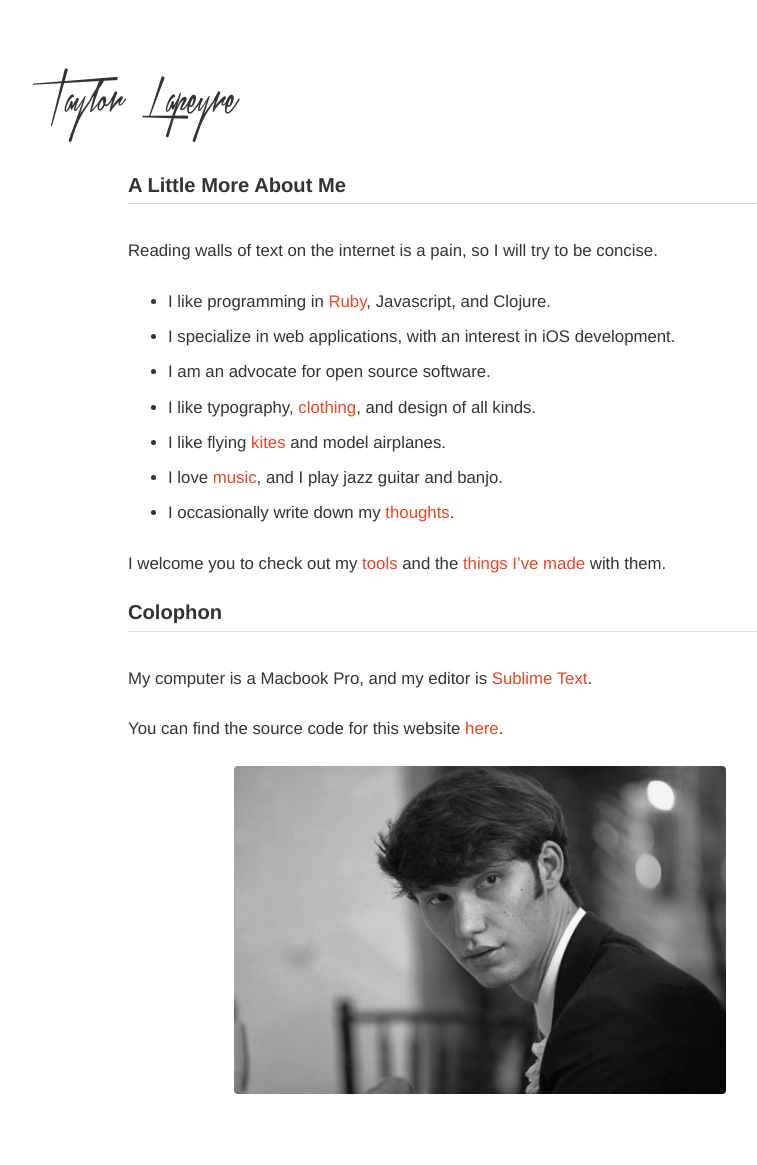
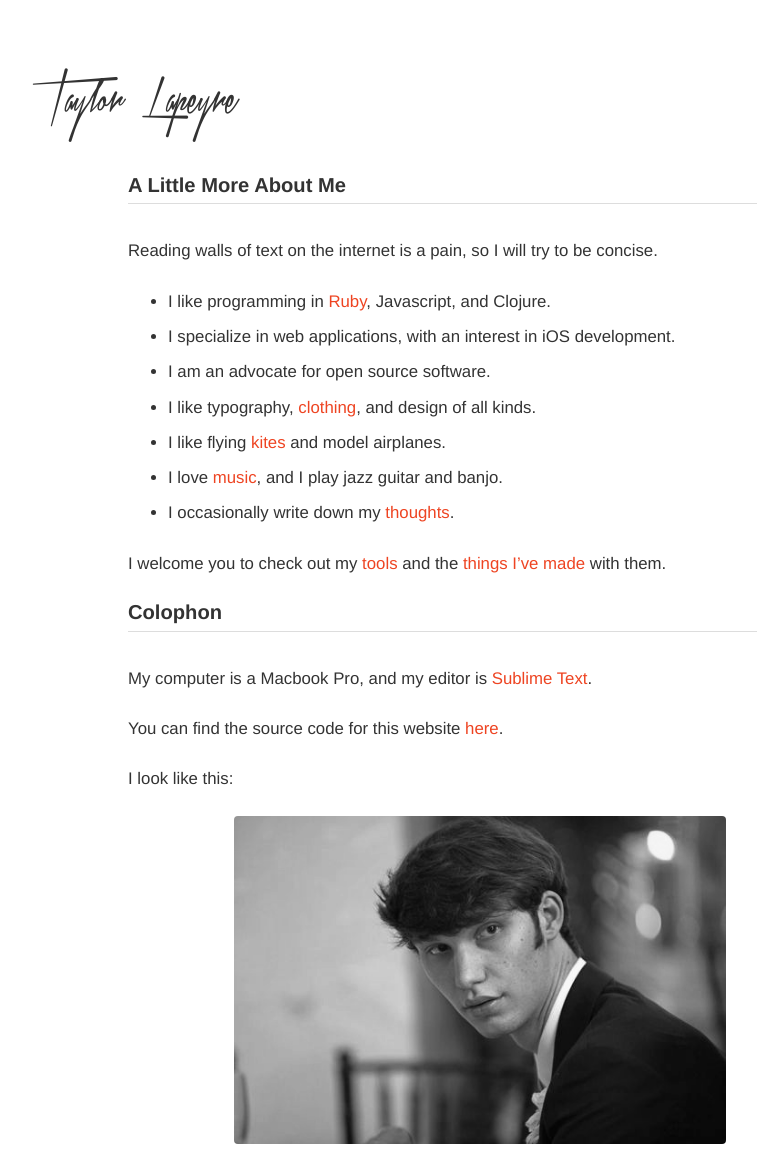
Before and after one commit to taylorlapeyre/taylorlapeyre.github.io, a Jekyll site: the page built from about.md, in a window 1280 px wide. Shown: the whole page, without its empty margins (160-917 px from the left). Built offline with Jekyll 4.4.1, drawn with Linux system fonts in a browser that asks for light colours; some web fonts are replaced; before the commit the page ends 1115 px from its top, so only the background shows below that.

Commit message:
Update about.md

```diff
--- a/about.md
+++ b/about.md
@@ -23,6 +23,8 @@ My computer is a Macbook Pro, and my editor is [Sublime Text][9].
 
 You can find the source code for this website [here][7].
 
+I look like this:
+
 ![Profile](/assets/images/profile.png)
 
 [0]: https://medium.com/the-way-of-ruby/15a9dfd2d5e7
```
